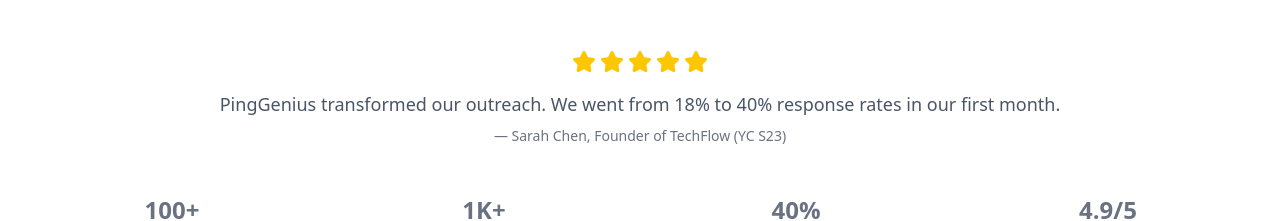
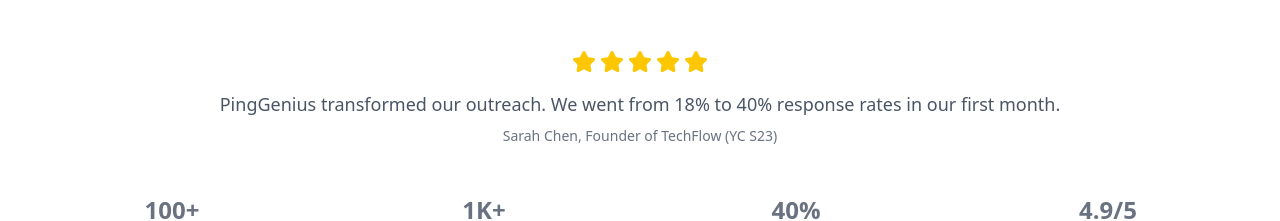
Before and after one commit to hasnainXdev/pinggenius, a Next.js app: page / in a window 1280 px wide. Shown: the part 2280-2501 px from the top of the page. Built offline with nearby package versions, Linux system fonts and the light colour scheme.

Commit message:
Update SocialProof.tsx

```diff
--- a/components/SocialProof.tsx
+++ b/components/SocialProof.tsx
@@ -14,7 +14,7 @@
             PingGenius transformed our outreach. We went from 18% to 40% response rates in our first month.
           </p>
           <p className="text-sm text-gray-500 mt-2">
-            — Sarah Chen, Founder of TechFlow (YC S23)
+            Sarah Chen, Founder of TechFlow (YC S23)
           </p>
         </div>
 
```
